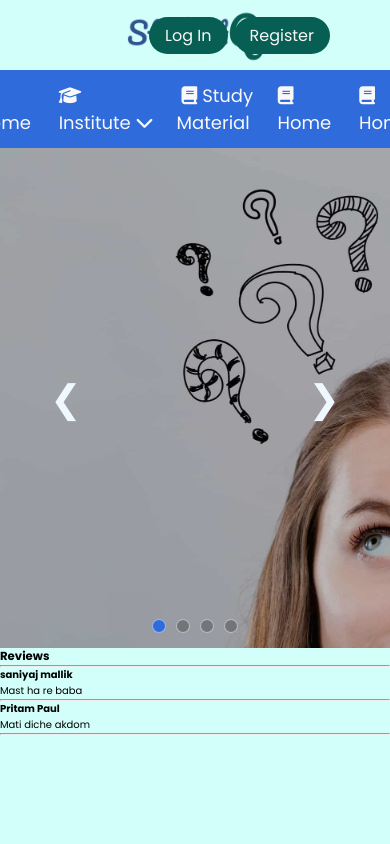
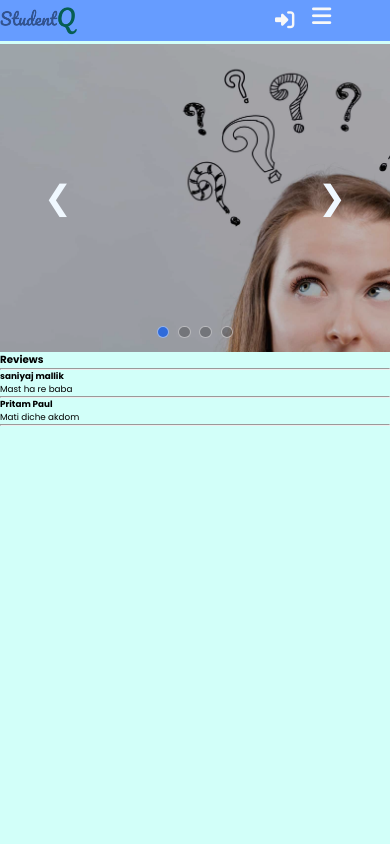
Before and after one commit to Saniyaj21/StudentQ, a Django app: page / in a window 390 px wide. Run offline with Django 4.2, Linux system fonts and the light colour scheme; data comes from the database, SQL or seed files in the repository; some libraries are stand-ins or nearby versions.

Commit message:
Navber and image slider problem fixed

```diff
--- a/Base/templates/home.html
+++ b/Base/templates/home.html
@@ -3,6 +3,7 @@
 
 {% block css %}
 <link rel="stylesheet" href="{% static 'mStyle/slider.css' %}">
+
 {% endblock css %}
 
 {% block body %}
@@ -18,6 +19,7 @@
   </style>
 
   {% if request.user.is_authenticated %}
+
     <div class="main">
       Hello <span>{{ user.profile.fullName|capfirst }}</span>
       <br />
@@ -64,30 +66,19 @@
   {% else %}
 
 
-  {% comment %} <img src="{% static 'sliderImages/first_1.jpg' %}" alt="sliderImages" class="carousel__image"> {% endcomment %}
-
-
-
-
 
 
 
   {% comment %} image slider starts from hare {% endcomment %}
 
-{% comment %} carousel  {% endcomment %}
   <div class="slider__container">
 
-  {% comment %} carousel__track-container  {% endcomment %}
     <div class="slide">
 
-    {% comment %} carousel__track {% endcomment %}
       <ul class="slideImages__container">
 
-      {% comment %} carousel__slide  {% endcomment %}
         <li class="slideImage">
-        {% comment %} carousel__image {% endcomment %}
           <img src="{% static 'sliderImages/first_1.jpg' %}" alt="sliderImages" class="carousel__image">
-        {% comment %} <img src="media/sliderImages/first_1.jpg" alt="sliderImages" class="carousel__image"> {% endcomment %}
         </li>
         <li class="slideImage">
           <img src="{% static 'sliderImages/first_2.jpg' %}" alt="sliderImages" class="carousel__image">
@@ -102,16 +93,13 @@
     </div>
 
     <div class="arrow__container">
-    {% comment %} carousel__button carousel__button--left {% endcomment %}
-    <span class="carousel__arrow left__arrow" onclick = "control(-1)">&#10094;</span>
-    {% comment %} carousel__button carousel__button--right {% endcomment %}
-    <span class="carousel__arrow right__arrow" onclick = "control(1)">&#10095;</span>
+      <span class="carousel__arrow left__arrow">&#10094;</span>
+      <span class="carousel__arrow right__arrow">&#10095;</span>
     </div>
 
-  {% comment %} carousel__nav  {% endcomment %}
+
     <div class="pagination--dot__container">
 
-    {% comment %} carousel__indicator {% endcomment %}
       <div class="pagination__dot pagination__current"></div>
       <div class="pagination__dot"></div>
       <div class="pagination__dot"></div>
@@ -120,6 +108,10 @@
     </div>
 
   </div>
+
+
+
+  <div>
     <h3>Reviews</h3>
     <hr />
     {% for rv in reviews %}
@@ -130,7 +122,16 @@
       </div>
     {% endfor %}
   </div>
+
   {% endif %}
 
 
 {% endblock %}
+
+
+
+
+
+{% block javaScript %}
+  <script src="{% static 'mscript/slider.js' %}" type="text/javaScript"></script>
+{% endblock javaScript %}
--- a/Base/templates/login.html
+++ b/Base/templates/login.html
@@ -30,7 +30,7 @@
     <button type="submit">Sign in</button>
   </form>
   <div  class="linkPosition">
-    <a href="{% url 'register' %}" target="_blank" rel="" class="linkDecoration">Don't have an account? Register</a><br>
+    <a href="{% url 'register' %}" target="_blank" rel="" class="linkDecoration">Don't have an account? <u>Register</u></a><br>
     <a href="/" target="_blank" rel="" class="linkDecoration"> Forgot Password</a>
   </div>
 
@@ -45,4 +45,5 @@
     <input type="password" name="password" />
     <button type="submit">Sign in</button>
   </form> {% endcomment %}
+
 {% endblock %}
--- a/Base/templates/main.html
+++ b/Base/templates/main.html
@@ -7,10 +7,14 @@
   <meta charset="UTF-8" />
   <meta http-equiv="X-UA-Compatible" content="IE=edge" />
   <meta name="viewport" content="width=device-width, initial-scale=1.0" />
-  <title>StudentQ</title>
-  <link rel="shortcut icon" href="favicon.ico" type="image/x-icon" />
+  <title>StudentQ - The ultimate helping hand for Student , Teacher &amp; Room Owner </title>
+
+  {% comment %} <a target="_blank" href="https://icons8.com/icon/80355/star">Star</a> icon by <a target="_blank" href="https://icons8.com">Icons8</a> {% endcomment %}
+  <link rel="shortcut icon" href="{% static 'icons/favicon.png' %}" type="image/png" />
+
 
   <link rel="stylesheet" href="{% static 'mStyle/main.css' %}">
+  <link rel="stylesheet" href="{% static 'mStyle/navDesign.css' %}">
 
   <!-- for other css file are used-->
   {%block css%}
@@ -31,8 +35,11 @@
   <nav class="nav" id="nav">
 
     <div class="header" id="header">
-      <a href="/"><img src="{% static 'media/Site_Logo.png' %}" alt="Site_Logo"></a>
+      <a href="/"><img src="{% static 'media/Site_Logo.png' %}" alt="Site_Logo" class="site__logo"></a>
       <div class="btnContainer">
+        <span class="log__in--out btn rounded-corner" style="font-size: 2.2rem;padding:0;color:var(--drk-white);">
+          <i class="fa-solid fa-right-to-bracket"></i>
+        </span>
         {% if request.user.is_authenticated %}
         <a href="{% url 'logout' %}" role="button" class="btn btn-green rounded-corner">Log Out</a>
         {% else %}
@@ -43,12 +50,12 @@
     </div>
 
     <ul class="navber" id="navber">
-      <li class="navlink active">
+      <li class="navlink navlink__active">
         <a href="{% url 'home' %}"><i class="fa-solid fa-house-chimney"></i>&nbsp;Home</a>
       </li>
       <li class="navlink">
         <a href="/"><i class="fa-solid fa-graduation-cap"></i>&nbsp;Institute&nbsp;<i
-            class="fa-solid fa-chevron-down"></i></a>
+            class="fa-solid fa-chevron-down sml__arrow"></i></a>
       </li>
       <li class="navlink">
         <a href="/"><i class="fa-solid fa-book"></i>&nbsp;Study Material</a>
@@ -60,6 +67,12 @@
         <a href="/"><i class="fa-solid fa-book"></i>&nbsp;Home</a>
       </li>
     </ul>
+
+    {% comment %} toggle bar icon added {% endcomment %}
+    <span class="toggle">
+      <i class="fa-solid toggle__bars"></i>
+    </span>
+
 
   </nav>
 
@@ -78,6 +91,14 @@
 
   {% endblock %}
 
+
+  {% comment %} For other javaScript files are in used {% endcomment %}
+  {% block javaScript %}
+
+  {% endblock javaScript %}
+
+
+
   <script src="{% static 'mscript/index.js' %}" type="text/javaScript"></script>
 </body>
 
--- a/static/mStyle/main.css
+++ b/static/mStyle/main.css
@@ -8,10 +8,11 @@
 
 :root {
     --light-green-theme: #D2FFF9;
+    --light-blue: #669CFF;
     --main-blue: #2F6BDA;
+    --dark-blue: #1a376e;
     --theme-clr: #075E53;
     --hover-green: #094a42;
-    --dark-blue: #32538F;
     --black: #000;
     --white: #fff;
     --drk-white: #f8f8f8;
@@ -53,6 +54,14 @@ html {
     overflow-x: hidden;
 }
 
+@media screen and (max-width: 450px) {
+    html {
+        font-size: 55%;
+        overflow-x: hidden;
+    }
+
+}
+
 
 
 body {
@@ -63,7 +72,42 @@ body {
     /* background-position: fixed; */
 }
 
-.nav {
+a {
+    text-decoration: none;
+}
+
+.btn {
+    text-decoration: none;
+    padding: 0.6rem 1.6rem;
+    font-size: 1.6rem;
+    transition: all 0.5s ease-out;
+    cursor: pointer;
+}
+.btn-green {
+    color: var(--drk-white);
+    background-color: var(--theme-clr);
+}
+.btn-green:hover {
+    background-color: var(--hover-green);
+    transform: scale(1.05);
+}
+.rounded-corner {
+    border-radius: 3rem;
+}
+
+.sml__arrow{
+    font-size: 1.5rem;
+    margin-left: -0.2rem;
+}
+
+.toggle__cross::before{
+    content: '\f00d';
+}
+.toggle__bars::before{
+    content: '\f0c9';
+}
+
+/* .nav {
     width: 100%;
     background-color: transparent;
     display: flex;
@@ -79,19 +123,17 @@ body {
     flex-wrap: nowrap;
     padding: 1rem auto;
     position: relative;
-}
+} */
 
-.header a {
-    text-decoration: none;
-}
 
-.header img {
+
+/* .header img {
     height: 6.5rem;
     user-select: none;
 }
 
 .header .btnContainer {
-    /* background-color: #000; */
+    background-color: #000;
     display: flex;
     gap: 0.6rem;
     flex-wrap: nowrap;
@@ -146,3 +188,12 @@ body {
     font-size: 1.8rem;
     font-family: 'Poppins', sans-serif;
 }
+
+@media screen and (max-width : 400px) {
+    .nav{
+        background-color: var(--main-blue) !important;
+        flex-direction: row !important;
+        align-items: center !important;
+        justify-content: space-between !important;
+    }
+} */
--- /dev/null
+++ b/static/mStyle/navDesign.css
@@ -0,0 +1,131 @@
+.nav {
+  display: flex;
+  flex-wrap: nowrap;
+  flex-direction: column;
+  width: 100%;
+  z-index: 9999;
+}
+@media screen and (max-width: 450px) {
+  .nav {
+    flex-direction: row;
+    background-color: var(--light-blue);
+  }
+}
+.nav .header {
+  display: flex;
+  align-items: center;
+  justify-content: center;
+}
+.nav .header .site__logo {
+  height: 6.21rem;
+}
+@media screen and (max-width: 450px) {
+  .nav .header .site__logo {
+    height: 4.2rem;
+  }
+}
+.nav .header .btnContainer {
+  position: absolute;
+  right: 2rem;
+  display: flex;
+  align-items: center;
+  justify-content: center;
+  gap: 1rem;
+}
+.nav .header .btnContainer .log__in--out {
+  display: none;
+  visibility: hidden;
+  opacity: 0;
+}
+@media screen and (max-width: 450px) {
+  .nav .header .btnContainer .log__in--out {
+    display: block;
+    visibility: visible;
+    opacity: 1;
+  }
+}
+@media screen and (max-width: 450px) {
+  .nav .header .btnContainer {
+    flex-direction: column;
+    position: relative;
+  }
+  .nav .header .btnContainer .btn-green {
+    display: none;
+    visibility: hidden;
+    opacity: 1;
+  }
+}
+@media screen and (max-width: 450px) {
+  .nav .header {
+    align-items: center;
+    justify-content: space-between;
+    width: 80%;
+  }
+}
+.nav .navber {
+  width: 100%;
+  position: relative;
+  background-color: var(--main-blue);
+  display: flex;
+  gap: 1.3rem;
+  align-items: center;
+  justify-content: center;
+  list-style: none;
+  box-shadow: 0px 3px 5px rgba(0, 0, 0, 0.403);
+}
+.nav .navber .navlink {
+  font-size: 1.8rem;
+  font-weight: 200;
+  color: var(--drk-white);
+  padding: 0.85rem 0.6rem;
+}
+.nav .navber .navlink.navlink__active {
+  background: var(--dark-blue);
+  font-weight: 500;
+}
+.nav .navber .navlink a {
+  color: var(--drk-white);
+  font-size: 1.8rem;
+  font-weight: 500;
+}
+@media screen and (max-width: 450px) {
+  .nav .navber {
+    flex-direction: column;
+    position: absolute;
+    width: 30rem;
+    transform: translateX(100%);
+    top: 0;
+    height: 100vh;
+    z-index: 999;
+    align-items: center;
+    justify-content: flex-start;
+    padding-top: 8rem;
+    gap: 0.2rem;
+    display: none;
+    transition: 2.5s ease-in-out;
+  }
+  .nav .navber.toggle__active {
+    transform: translateX(0%);
+    display: block !important;
+  }
+  .nav .navber .navlink {
+    width: 100%;
+    padding: 1.5rem 2.8rem;
+  }
+}
+.nav .toggle {
+  color: var(--drk-white);
+  font-size: 2.5rem;
+  cursor: pointer;
+  display: none;
+  visibility: hidden;
+  opacity: 0;
+}
+@media screen and (max-width: 450px) {
+  .nav .toggle {
+    display: inline-block;
+    visibility: visible;
+    opacity: 1;
+    transition: all 0.5s ease;
+  }
+}/*# sourceMappingURL=navDesign.css.map */
--- /dev/null
+++ b/static/mStyle/navDesign.scss
@@ -0,0 +1,140 @@
+.nav {
+    display: flex;
+    flex-wrap: nowrap;
+    flex-direction: column;
+    width: 100%;
+    z-index: 9999;
+
+    @media screen and (max-width: 450px) {
+        flex-direction: row;
+        background-color: var(--light-blue);
+    }
+
+    .header {
+        display: flex;
+        align-items: center;
+        justify-content: center;
+
+        .site__logo {
+            height: 6.21rem;
+
+            @media screen and (max-width: 450px) {
+                height: 4.2rem;
+            }
+        }
+
+        .btnContainer {
+            // background-color: aqua;
+            position: absolute;
+            right: 2rem;
+            display: flex;
+            align-items: center;
+            justify-content: center;
+            gap: 1rem;
+
+            .log__in--out {
+                display: none;
+                visibility: hidden;
+                opacity: 0;
+
+                @media screen and (max-width: 450px) {
+                    display: block;
+                    visibility: visible;
+                    opacity: 1;
+                }
+            }
+
+            @media screen and (max-width: 450px) {
+                flex-direction: column;
+                position: relative;
+
+                .btn-green {
+                    display: none;
+                    visibility: hidden;
+                    opacity: 1;
+                }
+            }
+        }
+
+        @media screen and (max-width: 450px) {
+            align-items: center;
+            justify-content: space-between;
+            width: 80%;
+        }
+    }
+
+    .navber {
+        width: 100%;
+        position: relative;
+        // padding: 0.6rem;
+        background-color: var(--main-blue);
+        display: flex;
+        gap: 1.3rem;
+        align-items: center;
+        justify-content: center;
+        list-style: none;
+        box-shadow: 0px 3px 5px rgba(0, 0, 0, 0.403);
+
+        .navlink {
+            font-size: 1.8rem;
+            font-weight: 200;
+            color: var(--drk-white);
+            padding: 0.85rem 0.6rem;
+
+            &.navlink__active {
+                background: var(--dark-blue);
+                font-weight: 500;
+            }
+
+            a {
+                color: var(--drk-white);
+                font-size: 1.8rem;
+                font-weight: 500;
+            }
+        }
+        @media screen and (max-width: 450px) {
+            flex-direction: column;
+            position: absolute;
+            width: 30rem;
+            // right: -30rem;
+            transform: translateX(100%);
+            top: 0;
+            height: 100vh;
+            z-index: 999;
+            align-items: center;
+            justify-content: flex-start;
+            padding-top: 8rem;
+            gap: 0.2rem;
+            display: none;
+            transition: 2.5s ease-in-out;
+
+            &.toggle__active{
+                // right: 0 !important;
+                transform: translateX(0%);
+                display: block !important;
+            }
+
+            .navlink {
+                width: 100%;
+                padding: 1.5rem 2.8rem;
+            }
+        }
+    }
+
+    .toggle {
+        color: var(--drk-white);
+        font-size: 2.5rem;
+        cursor: pointer;
+        display: none;
+        visibility: hidden;
+        opacity: 0;
+
+
+        @media screen and (max-width: 450px) {
+            display: inline-block;
+            visibility: visible;
+            opacity: 1;
+            transition: all 0.5s ease;
+        }
+    }
+}
--- a/static/mStyle/slider.css
+++ b/static/mStyle/slider.css
@@ -1,29 +1,47 @@
 .slider__container {
     position: relative;
     width: 100%;
-    height: 50rem;
+    height: 35rem;
     background-color: var(--theme-clr);
+    overflow: hidden;
+    margin-top: 0.3rem;
 }
 
 .slide {
     position: inherit;
     width: 100%;
-    height: 50rem;
+    height: 35rem;
 }
 
-.slideImages__container {
+/* .slideImages__container {
     position: relative;
-    height: 50rem;
+    height: 30rem;
     padding: 0;
     margin: 0;
     list-style: none;
+} */
+
+.slideImages__container {
+    display: flex;
+    list-style: none;
+    margin: 0;
+    padding: 0;
+    transition: transform 0.5s ease;
+    height: 35rem;
+    position: relative;
+    padding: 0;
+    margin: 0;
 }
 
 .slideImages__container li img {
     position: absolute;
     width: 100%;
-    height: 50rem;
+    height: 35rem;
     object-fit: cover;
+}
+
+.slideImage {
+    flex: 0 0 100%;
 }
 
 .pagination--dot__container {
```
Also changed, not shown: static/mscript/index.js (+150 -27 lines), static/mscript/slider.js (added, +90 -0 lines), static/icons/favicon.png (added), static/js/index.js (deleted), static/media/sliderImages/first_1.jpg (deleted), static/media/sliderImages/first_2.jpg (deleted), static/media/sliderImages/first_3.jpg (deleted), static/media/sliderImages/first_4.jpg (deleted), 1 other file. Lines whose indentation alone changed are shown as unchanged.
